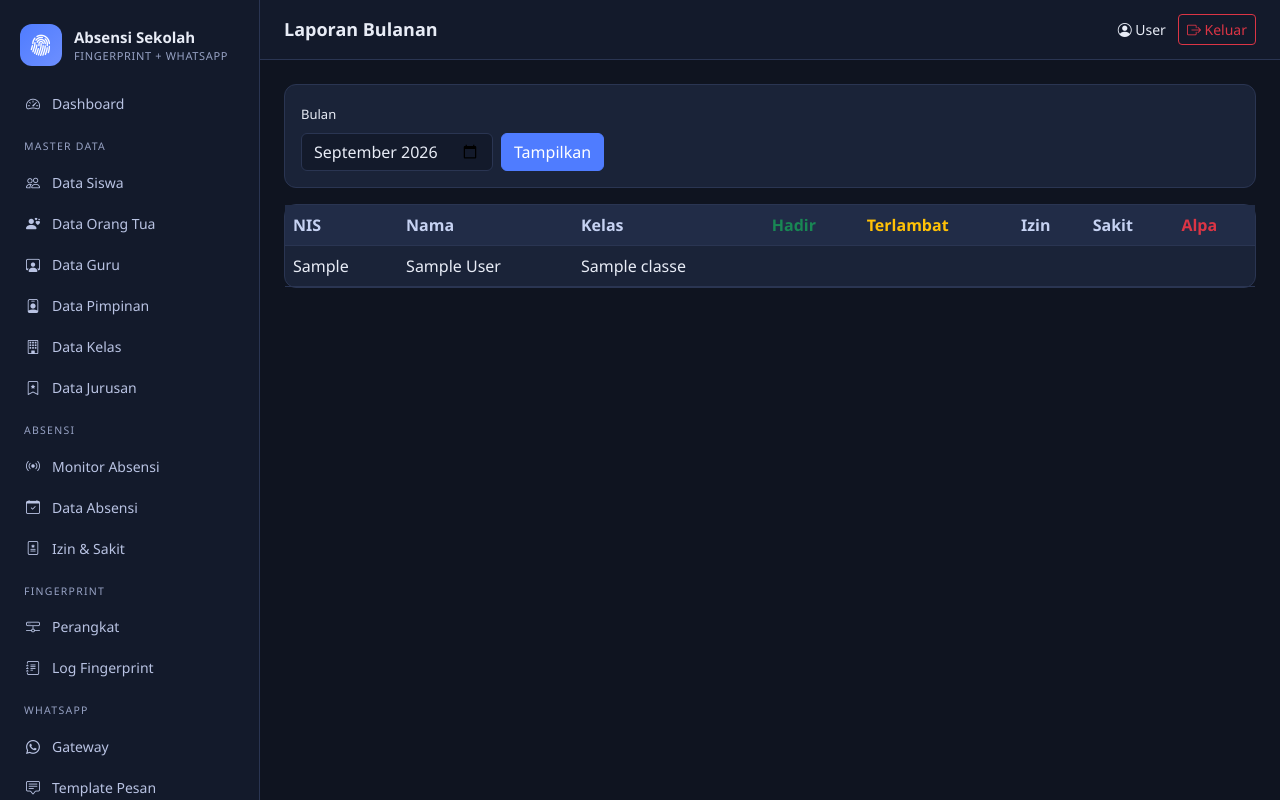
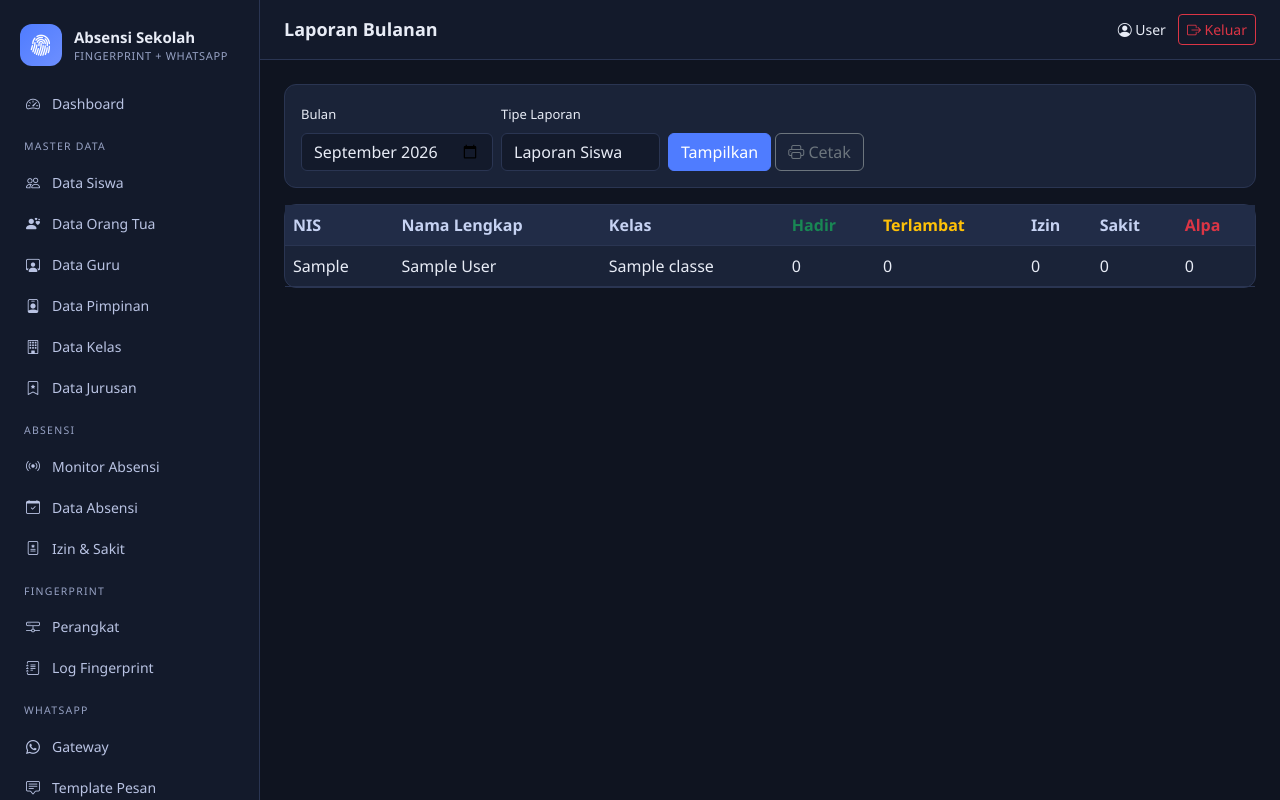
Before and after one commit to wrhasyim/absensi, a PHP site: page /reports/monthly in a window 1280 px wide. Run offline with PHP 8.4, Linux system fonts and the light colour scheme; the visitor is signed in with stand-in values (Sample User, id 1); tables that the repository leaves empty hold one stand-in row (values such as "Sample post"); classes that the project's autoload settings leave out are loaded by file name.

Commit message:
Enhance daily and monthly report forms with role selection; improve data handling and display for attendance statistics

```diff
--- a/app/Views/reports/monthly.php
+++ b/app/Views/reports/monthly.php
@@ -1,9 +1,52 @@
 <div class="card mb-3"><div class="card-body">
-<form method="GET" class="d-flex gap-2 align-items-end"><div><label class="form-label">Bulan</label><input type="month" name="month" value="<?= e($month) ?>" class="form-control"></div><div><button class="btn btn-primary">Tampilkan</button></div></form>
+<form method="GET" class="d-flex gap-2 align-items-end">
+  <div>
+    <label class="form-label">Bulan</label>
+    <input type="month" name="month" value="<?= e($month ?? date('Y-m')) ?>" class="form-control">
+  </div>
+  <div>
+    <label class="form-label">Tipe Laporan</label>
+    <select name="role" class="form-select">
+      <option value="siswa" <?= ($role ?? 'siswa') === 'siswa' ? 'selected' : '' ?>>Laporan Siswa</option>
+      <option value="guru" <?= ($role ?? 'siswa') === 'guru' ? 'selected' : '' ?>>Laporan Guru</option>
+    </select>
+  </div>
+  <div>
+    <button class="btn btn-primary">Tampilkan</button>
+    <button type="button" class="btn btn-outline-secondary" onclick="window.print()"><i class="bi bi-printer"></i> Cetak</button>
+  </div>
+</form>
 </div></div>
+
 <div class="card"><div class="table-responsive"><table class="table table-hover mb-0">
-<thead><tr><th>NIS</th><th>Nama</th><th>Kelas</th><th class="text-success">Hadir</th><th class="text-warning">Terlambat</th><th>Izin</th><th>Sakit</th><th class="text-danger">Alpa</th></tr></thead>
-<tbody><?php foreach($rows as $r): ?>
-<tr><td><?= e($r['nis']) ?></td><td><?= e($r['name']) ?></td><td><?= e($r['class_name']) ?></td>
-<td><?= $r['hadir'] ?></td><td><?= $r['terlambat'] ?></td><td><?= $r['izin'] ?></td><td><?= $r['sakit'] ?></td><td><?= $r['alpa'] ?></td></tr>
-<?php endforeach; ?></tbody></table></div></div>
+<thead>
+  <tr>
+    <th><?= ($role ?? 'siswa') === 'guru' ? 'NIP' : 'NIS' ?></th>
+    <th>Nama Lengkap</th>
+    <th><?= ($role ?? 'siswa') === 'guru' ? 'Unit / Jabatan' : 'Kelas' ?></th>
+    <th class="text-success">Hadir</th>
+    <th class="text-warning">Terlambat</th>
+    <th>Izin</th>
+    <th>Sakit</th>
+    <th class="text-danger">Alpa</th>
+  </tr>
+</thead>
+<tbody>
+<?php if (!empty($rows)): ?>
+  <?php foreach($rows as $r): ?>
+  <tr>
+    <td><?= e($r['nis'] ?? '-') ?></td>
+    <td><?= e($r['name'] ?? '-') ?></td>
+    <td><?= e($r['class_name'] ?? '-') ?></td>
+    <td><?= $r['hadir'] ?? 0 ?></td>
+    <td><?= $r['terlambat'] ?? 0 ?></td>
+    <td><?= $r['izin'] ?? 0 ?></td>
+    <td><?= $r['sakit'] ?? 0 ?></td>
+    <td><?= $r['alpa'] ?? 0 ?></td>
+  </tr>
+  <?php endforeach; ?>
+<?php else: ?>
+  <tr><td colspan="8" class="text-center py-4 text-muted">Data absensi tidak ditemukan pada bulan ini.</td></tr>
+<?php endif; ?>
+</tbody>
+</table></div></div>
```
Also changed, not shown: app/Views/reports/daily.php (+51 -15 lines), 1 other file.
